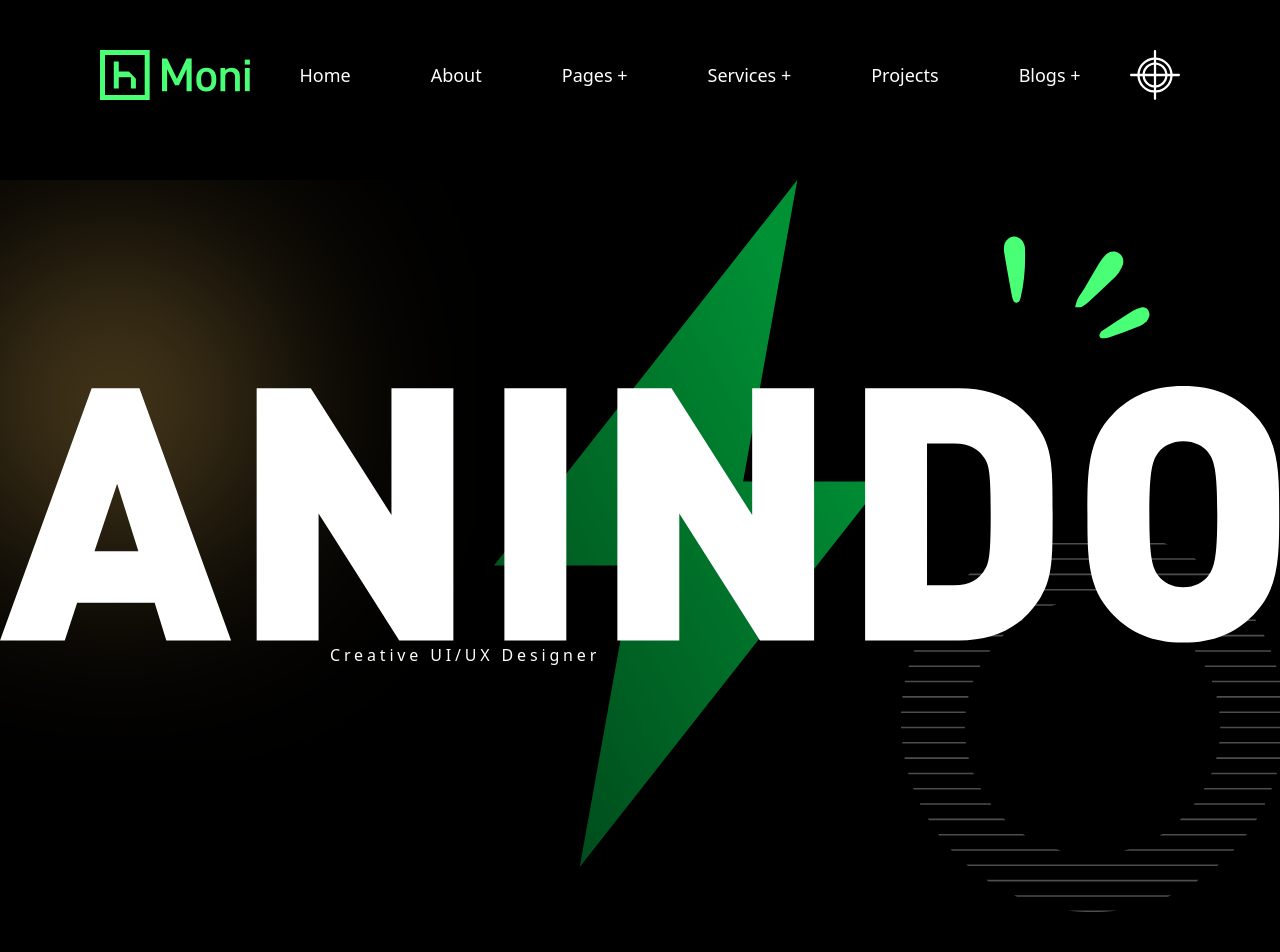
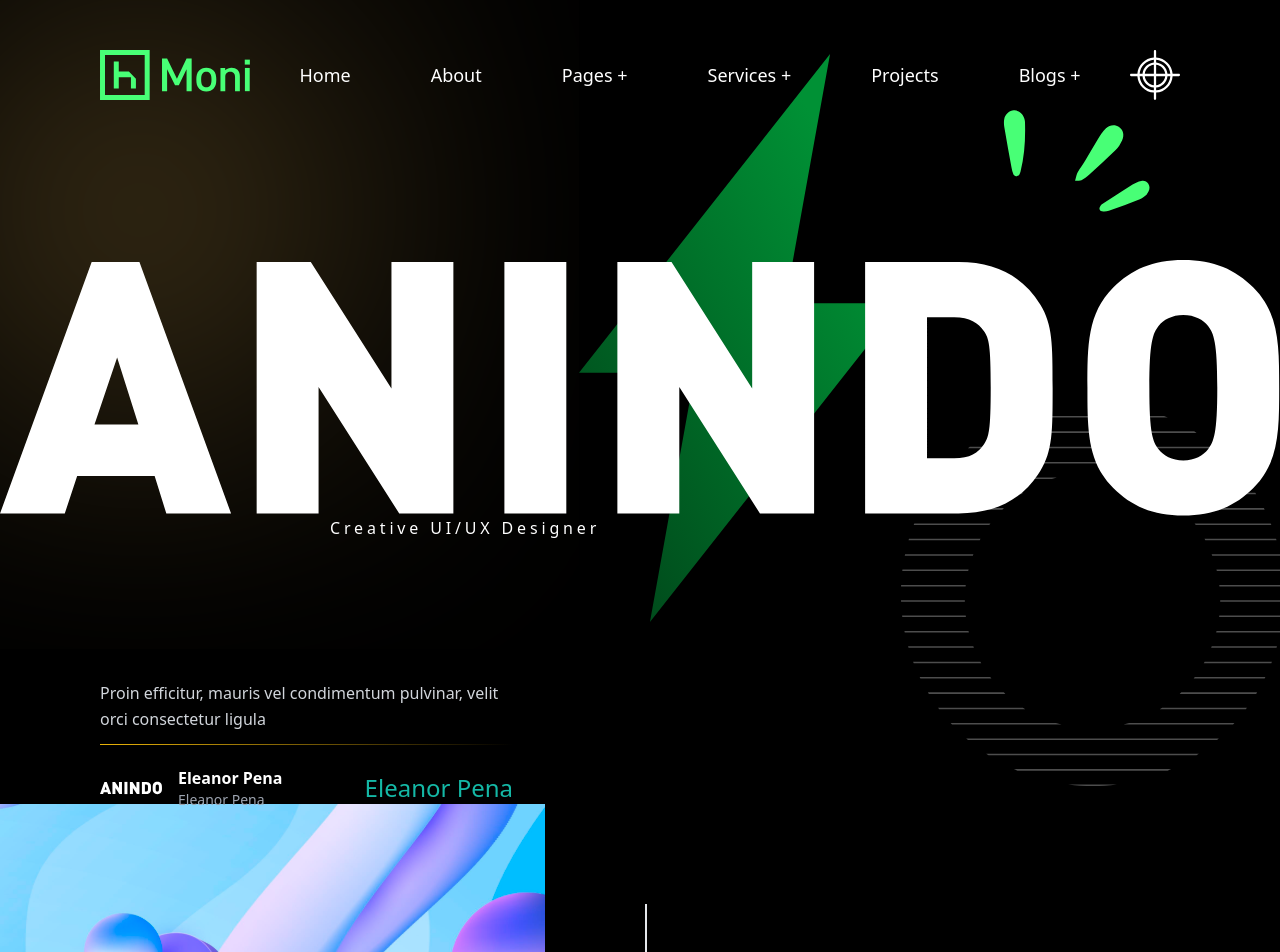
Before and after one commit to Anindoroyapu/NX-My-Portfolio, a Next.js app: page / in a window 1280 px wide. Shown: the top 952 px of the page. Built offline with nearby package versions, Linux system fonts and the light colour scheme.

Commit message:
Refactor LandingPage layout and enhance Navbar scroll behavior

```diff
--- a/anindo/landingPage/LandingPage.tsx
+++ b/anindo/landingPage/LandingPage.tsx
@@ -8,8 +8,9 @@ import nameOrnament from "@/public/assets/icons/name-ornament.svg";
 
 const LandingPage = () => {
   return (
+    <div className="h-[calc(100vh_-_140px)]">
       <div className="pt-[100px] text-white h-full w-full flex justify-center items-center">
-      <div className="  absolute ">
+        <div className="absolute">
           <div className="w-full mx-0 mt-10">
             <Image
               src={mainName}
@@ -25,7 +26,7 @@ const LandingPage = () => {
           </span>
         </div>
         <div className=" flex w-full justify-between mt-[80px]">
-        <div className="w-[476px] ">
+          <div className="w-[700px] -mt-28">
             <Image
               src={nameEllipse}
               alt=""
@@ -69,6 +70,42 @@ const LandingPage = () => {
           </div>
         </div>
       </div>
+
+      <div className="text-white absolute top-[85%] left-[100px] ">
+        <div className=" text-white  max-w-[413px]">
+          <p className="text-base text-gray-300 leading-relaxed mb-3">
+            Proin efficitur, mauris vel condimentum pulvinar, velit orci
+            consectetur ligula
+          </p>
+
+          <div className="h-px w-full bg-gradient-to-r from-yellow-500 to-transparent mb-3" />
+
+          <div className="flex items-center justify-between">
+            <div className="flex items-center space-x-4">
+              <div className=" size-[62px]">
+                <Image
+                  src={mainName}
+                  alt=""
+                  width={0}
+                  height={0}
+                  sizes="100vh"
+                  className="size-full"
+                />
+              </div>
+
+              <div>
+                <h4 className="font-semibold">Eleanor Pena</h4>
+                <p className="text-gray-400 text-sm">Eleanor Pena</p>
+              </div>
+            </div>
+
+            <p className="text-teal-500 font-signature text-xl sm:text-2xl">
+              Eleanor Pena
+            </p>
+          </div>
+        </div>
+      </div>
+    </div>
   );
 };
 
--- a/anindo/navbar/Navbar.tsx
+++ b/anindo/navbar/Navbar.tsx
@@ -30,6 +30,7 @@ const Navbar = () => {
       window.removeEventListener("scroll", handleScroll);
     };
   }, [lastScrollY]);
+
   return (
     <div
       className={`w-full fixed h-[100px]   transition-transform duration-500 ${
@@ -47,6 +48,7 @@ const Navbar = () => {
             className="w-full h-auto"
           />
         </Link>
+
         <div className=" flex justify-center items-center">
           <div className="flex flex-nowrap gap-20 text-white font-normal text-lg">
             {menuItems.map((item) => (
```
Lines whose indentation alone changed are shown as unchanged.
